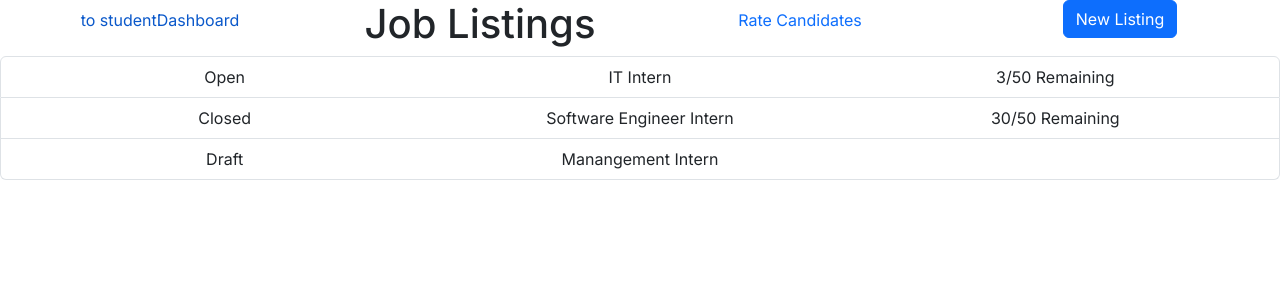
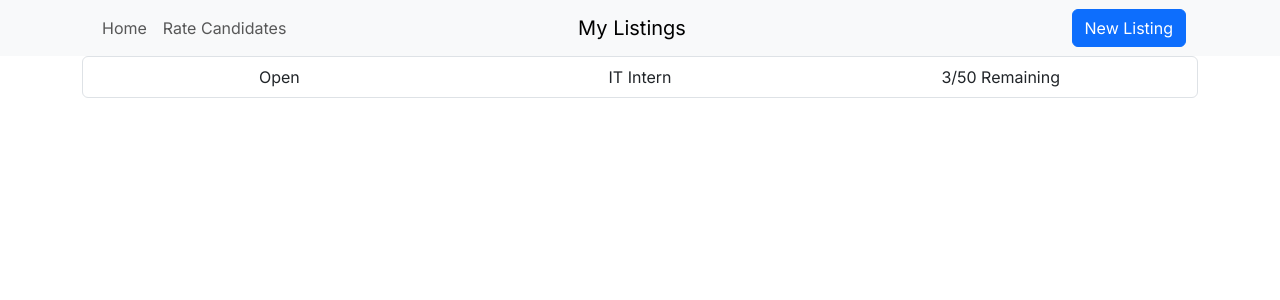
Before and after one commit to robwakefield/InternHunt, a Next.js app: page /recruiterDashboard in a window 1280 px wide. Shown: the top 300 px of the page. Built offline with nearby package versions, Linux system fonts and the light colour scheme.

Commit message:
Update navbar for recruiter dashboard

```diff
--- a/src/app/recruiterDashboard/page.js
+++ b/src/app/recruiterDashboard/page.js
@@ -1,11 +1,10 @@
 'use client'
 
 import "bootstrap/dist/css/bootstrap.min.css"
-import Accordion from 'react-bootstrap/Accordion';
-import Form from 'react-bootstrap/Form';
 import Nav from 'react-bootstrap/Nav';
 import Button from 'react-bootstrap/Button';
-import { ListGroup } from "react-bootstrap";
+import ListGroup from "react-bootstrap/ListGroup";
+import { Container, Navbar } from "react-bootstrap";
 
 function recruiterDashboard() {
 const handleClick = () => {
@@ -14,15 +13,22 @@ const handleClick = () => {
 
   return (
     <main className="recruiterDashboard">
-      <Nav justify activeKey="/home">
-      <Nav.Item><Nav.Link href="./studentDashboard">to studentDashboard</Nav.Link></Nav.Item>
-      <Nav.Item>
-      <h1>Job Listings</h1>
-      </Nav.Item>
-      <Nav.Item><Nav.Link href="./recruiterInternship">Rate Candidates</Nav.Link></Nav.Item>
-      <Nav.Item><Button>New Listing</Button></Nav.Item>
+      <Navbar bg="light" expand="lg">
+        <Container className="d-flex justify-content-center">
+          <Container className="flex-fill d-flex justify-content-start">
+            <Nav>
+              <Nav.Link href="/">Home</Nav.Link>
+              <Nav.Link href="./recruiterInternship">Rate Candidates</Nav.Link>
             </Nav>
+          </Container>
+          <Navbar.Brand className="text-center">My Listings</Navbar.Brand>
+          <Container className="flex-fill d-flex justify-content-end">
+            <Button>New Listing</Button>
+          </Container>
+        </Container>
+      </Navbar>
 
+      <Container>
         <ListGroup>
           <ListGroup.Item>
             <Nav justify onClick={handleClick} >
@@ -31,21 +37,8 @@ const handleClick = () => {
               <Nav.Item>3/50 Remaining</Nav.Item>
             </Nav>
         </ListGroup.Item>
-      <ListGroup.Item>
-          <Nav justify onClick={handleClick}>
-          <Nav.Item>Closed</Nav.Item>
-          <Nav.Item>Software Engineer Intern</Nav.Item>
-          <Nav.Item>30/50 Remaining</Nav.Item>
-          </Nav>
-      </ListGroup.Item>
-      <ListGroup.Item>
-          <Nav justify onClick={handleClick}>
-          <Nav.Item>Draft</Nav.Item>
-          <Nav.Item>Manangement Intern</Nav.Item>
-          <Nav.Item></Nav.Item>
-          </Nav>
-      </ListGroup.Item>
         </ListGroup>
+      </Container>
     </main>
 
 
```
Lines whose indentation alone changed are shown as unchanged.
